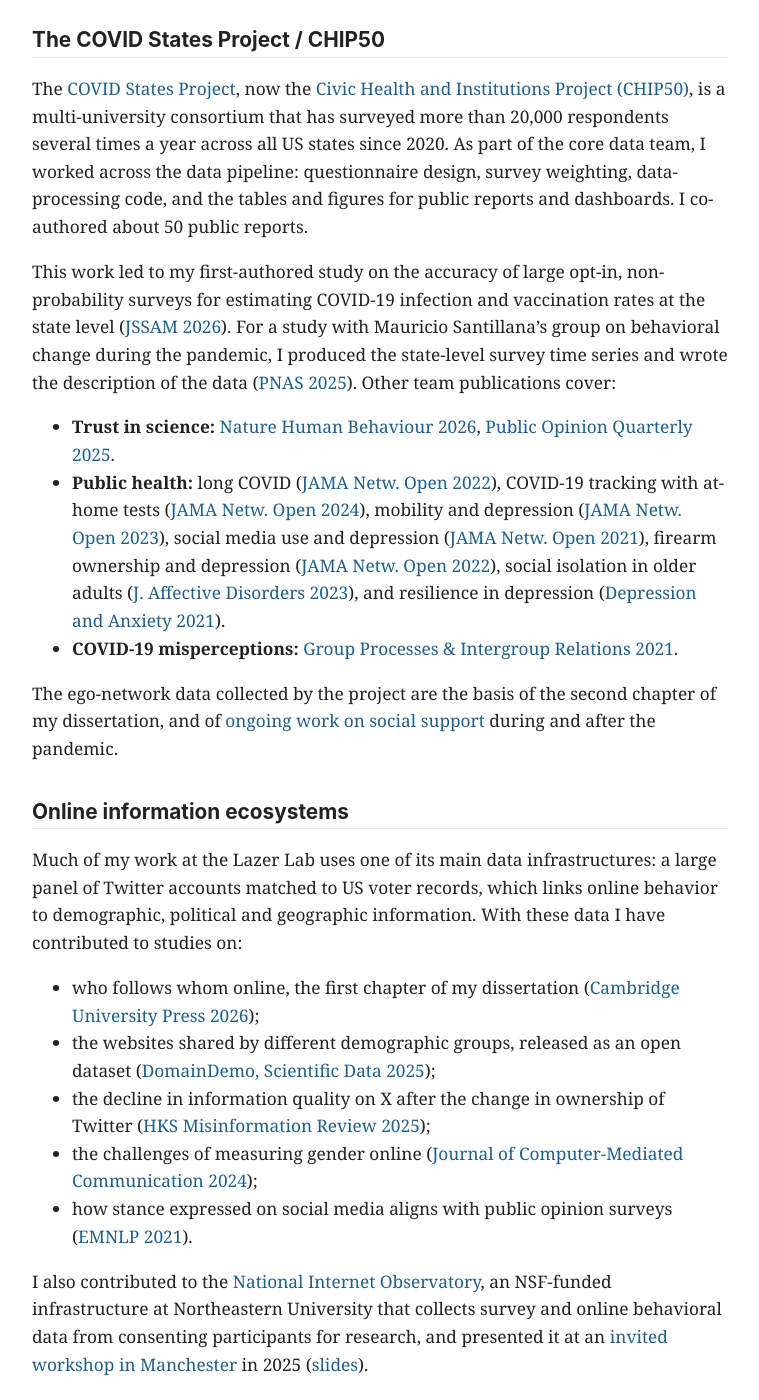
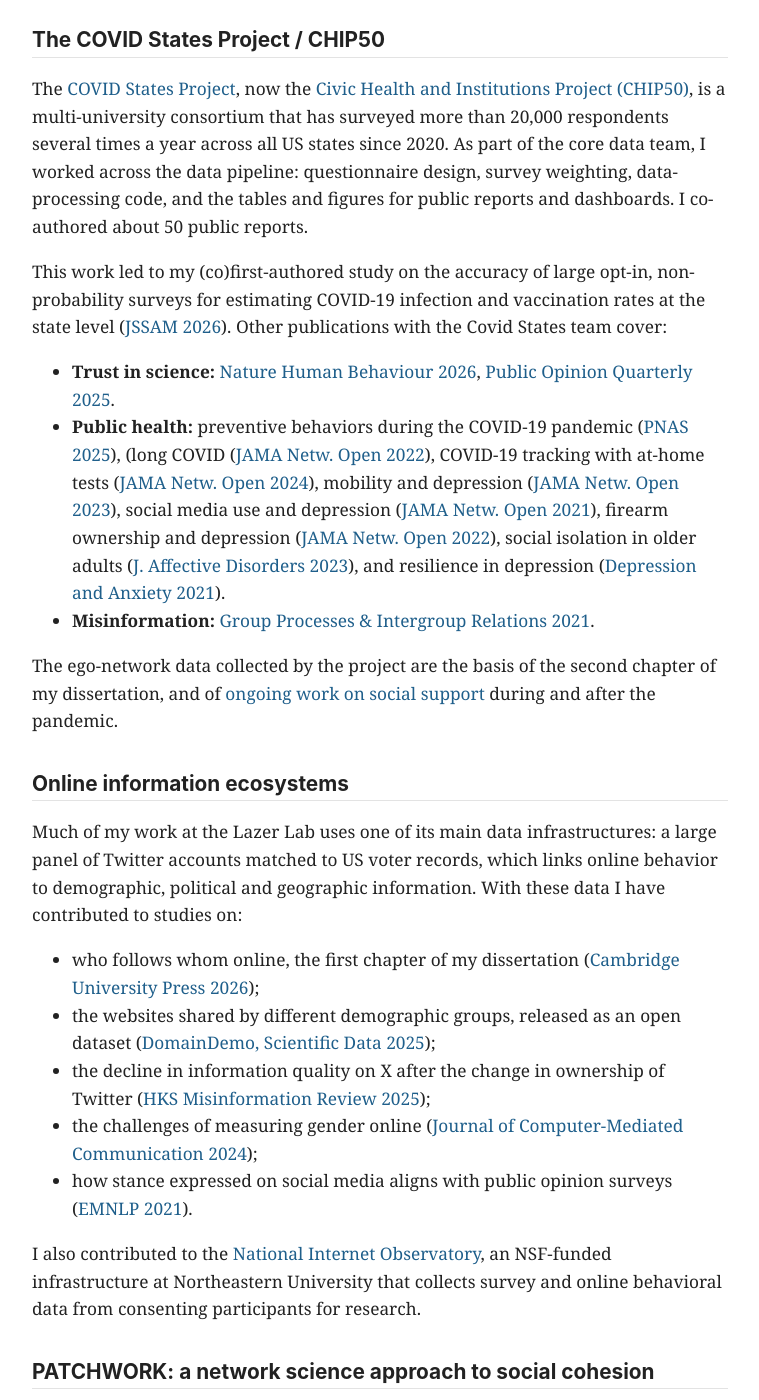
Before and after one commit to quintanaMathe/quintanaMathe.github.io, a Jekyll site: the page built from research.md, in a window 1280 px wide and 1400 px high, scrolled down 854 px. Shown: the whole window, without its empty margins (260-1019 px from the left). Built offline with Jekyll 4.4.1, drawn with Linux system fonts in a browser that asks for light colours.

Commit message:
Update research.md

```diff
--- a/research.md
+++ b/research.md
@@ -18,11 +18,11 @@ My PhD dissertation, *From Followers to Close Ties: Homophily in Population-Leve
 
 The [COVID States Project](https://www.covidstates.org/), now the [Civic Health and Institutions Project (CHIP50)](https://www.chip50.org/), is a multi-university consortium that has surveyed more than 20,000 respondents several times a year across all US states since 2020. As part of the core data team, I worked across the data pipeline: questionnaire design, survey weighting, data-processing code, and the tables and figures for public reports and dashboards. I co-authored about 50 public reports.
 
-This work led to my first-authored study on the accuracy of large opt-in, non-probability surveys for estimating COVID-19 infection and vaccination rates at the state level ([JSSAM 2026](/publications/#jssam)). For a study with Mauricio Santillana's group on behavioral change during the pandemic, I produced the state-level survey time series and wrote the description of the data ([PNAS 2025](/publications/#pnas)). Other team publications cover:
+This work led to my (co)first-authored study on the accuracy of large opt-in, non-probability surveys for estimating COVID-19 infection and vaccination rates at the state level ([JSSAM 2026](/publications/#jssam)). Other publications with the Covid States team cover:
 
 - **Trust in science:** [Nature Human Behaviour 2026](/publications/#nhb-trust), [Public Opinion Quarterly 2025](/publications/#poq-trust).
-- **Public health:** long COVID ([JAMA Netw. Open 2022](/publications/#jama-longcovid)), COVID-19 tracking with at-home tests ([JAMA Netw. Open 2024](/publications/#jama-tests)), mobility and depression ([JAMA Netw. Open 2023](/publications/#jama-mobility)), social media use and depression ([JAMA Netw. Open 2021](/publications/#jama-socialmedia)), firearm ownership and depression ([JAMA Netw. Open 2022](/publications/#jama-firearms)), social isolation in older adults ([J. Affective Disorders 2023](/publications/#jad)), and resilience in depression ([Depression and Anxiety 2021](/publications/#depression-anxiety)).
-- **COVID-19 misperceptions:** [Group Processes & Intergroup Relations 2021](/publications/#gpir).
+- **Public health:** preventive behaviors during the COVID-19 pandemic ([PNAS 2025](/publications/#pnas)), (long COVID ([JAMA Netw. Open 2022](/publications/#jama-longcovid)), COVID-19 tracking with at-home tests ([JAMA Netw. Open 2024](/publications/#jama-tests)), mobility and depression ([JAMA Netw. Open 2023](/publications/#jama-mobility)), social media use and depression ([JAMA Netw. Open 2021](/publications/#jama-socialmedia)), firearm ownership and depression ([JAMA Netw. Open 2022](/publications/#jama-firearms)), social isolation in older adults ([J. Affective Disorders 2023](/publications/#jad)), and resilience in depression ([Depression and Anxiety 2021](/publications/#depression-anxiety)).
+- **Misinformation:** [Group Processes & Intergroup Relations 2021](/publications/#gpir).
 
 The ego-network data collected by the project are the basis of the second chapter of my dissertation, and of [ongoing work on social support](/publications/#wip-social-support) during and after the pandemic.
 
@@ -36,7 +36,7 @@ Much of my work at the Lazer Lab uses one of its main data infrastructures: a la
 - the challenges of measuring gender online ([Journal of Computer-Mediated Communication 2024](/publications/#jcmc-gender));
 - how stance expressed on social media aligns with public opinion surveys ([EMNLP 2021](/publications/#emnlp)).
 
-I also contributed to the [National Internet Observatory](https://nationalinternetobservatory.org/), an NSF-funded infrastructure at Northeastern University that collects survey and online behavioral data from consenting participants for research, and presented it at an [invited workshop in Manchester](https://digisurvor.github.io/workshop_1/) in 2025 ([slides](https://digisurvor.github.io/workshop_1/docs/NIO_Manchester.pdf)).
+I also contributed to the [National Internet Observatory](https://nationalinternetobservatory.org/), an NSF-funded infrastructure at Northeastern University that collects survey and online behavioral data from consenting participants for research.
 
 ## PATCHWORK: a network science approach to social cohesion
 
```
